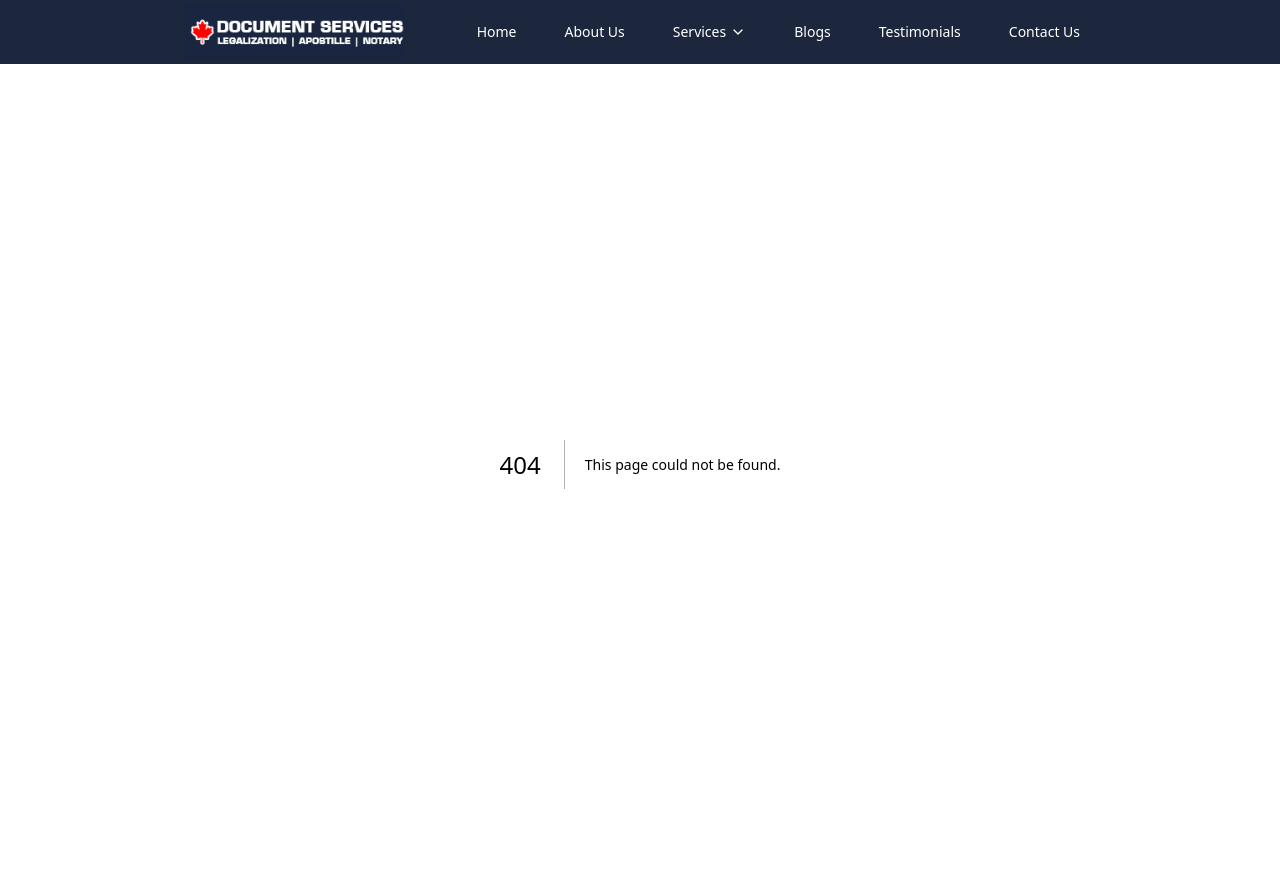
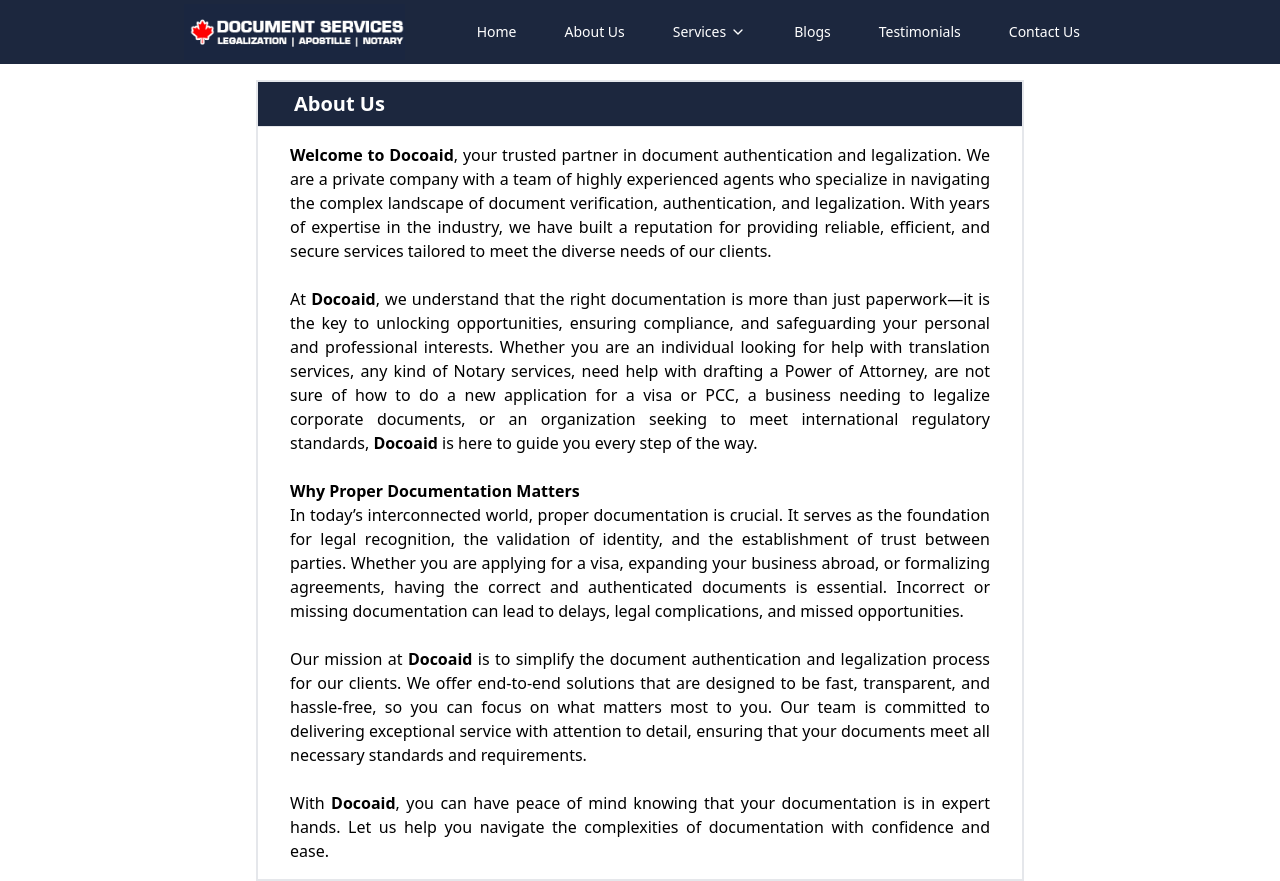
Before and after one commit to ksumesh431/passport-app, a Next.js app: page /passport-app/about in a window 1280 px wide. Before the commit this address had no page. Built offline with nearby package versions, Linux system fonts and the light colour scheme.

Commit message:
added workflow

```diff
--- /dev/null
+++ b/app/about/page.tsx
@@ -0,0 +1,30 @@
+import { Container } from "@/components/ui/container"
+
+const about = () => {
+  return (
+    <Container className="mt-4 min-w-[40vw] min-h-fit border-2 border-grey-500" style={{ paddingRight: 0, paddingLeft: 0 }}>
+      <header className="top-0 z-50 w-full border-b bg-custom-bg text-white min-h-[10%]">
+        <p className="text-left text-xl font-bold p-2 ml-7">About Us</p>
+      </header>
+      <p className="min-w-full min-h-[90%] text-justify px-8 pt-4 pb-4 text-m">
+        <b>Welcome to Docoaid</b>, your trusted partner in document authentication and legalization. We are a private company with a team of highly experienced agents who specialize in navigating the complex landscape of document verification, authentication, and legalization. With years of expertise in the industry, we have built a reputation for providing reliable, efficient, and secure services tailored to meet the diverse needs of our clients.
+        <br></br>
+        <br></br>
+        At <b>Docoaid</b>, we understand that the right documentation is more than just paperwork—it is the key to unlocking opportunities, ensuring compliance, and safeguarding your personal and professional interests. Whether you are an individual looking for help with translation services, any kind of Notary services, need help with drafting a Power of Attorney, are not sure of how to do a new application for a visa or PCC, a business needing to legalize corporate documents, or an organization seeking to meet international regulatory standards, <b>Docoaid</b> is here to guide you every step of the way.
+        <br></br>
+        <br></br>
+        <b>Why Proper Documentation Matters</b>
+        <br></br>
+        In today’s interconnected world, proper documentation is crucial. It serves as the foundation for legal recognition, the validation of identity, and the establishment of trust between parties. Whether you are applying for a visa, expanding your business abroad, or formalizing agreements, having the correct and authenticated documents is essential. Incorrect or missing documentation can lead to delays, legal complications, and missed opportunities.
+        <br></br>
+        <br></br>
+        Our mission at <b>Docoaid</b> is to simplify the document authentication and legalization process for our clients. We offer end-to-end solutions that are designed to be fast, transparent, and hassle-free, so you can focus on what matters most to you. Our team is committed to delivering exceptional service with attention to detail, ensuring that your documents meet all necessary standards and requirements.
+        <br></br>
+        <br></br>
+        With <b>Docoaid</b>, you can have peace of mind knowing that your documentation is in expert hands. Let us help you navigate the complexities of documentation with confidence and ease.
+      </p>
+    </Container>
+  )
+}
+
+export default about
--- /dev/null
+++ b/app/contacts/page.tsx
@@ -0,0 +1,20 @@
+import { Container } from "@/components/ui/container"
+
+const contacts = () => {
+  return (
+    <Container className="mt-4 min-w-[40vw] min-h-fit border-2 border-grey-500" style={{ paddingRight: 0, paddingLeft: 0 }}>
+      <header className="top-0 z-50 w-full border-b bg-custom-bg text-white min-h-[10%]">
+        <p className="text-left text-xl font-bold p-2 ml-7">Contacts</p>
+      </header>
+      <div className="min-w-full min-h-[90%] text-justify px-8 pt-4 pb-4 text-l">
+        <p className="text-wrap break-all">
+          <b>DOCUMENT SERVICES – ONTARIO</b>
+        </p>
+        <p>Phone: 437-350-2555</p>
+        <p>Email: info@docoaid.com</p>
+      </div>
+    </Container>
+  )
+}
+
+export default contacts
--- a/components/header.tsx
+++ b/components/header.tsx
@@ -6,7 +6,7 @@ import Link from 'next/link';
 
 const navItems = [
     { name: "Home", href: `${basePath}` },
-    { name: "About Us", href: `${basePath}` },
+    { name: "About Us", href: `${basePath}/about` },
     {
         name: "Services",
         items: [
@@ -59,7 +59,7 @@ const navItems = [
 
     { name: "Blogs", href: `${basePath}` },
     { name: "Testimonials", href: `${basePath}` },
-    { name: "Contact Us", href: `${basePath}` },
+    { name: "Contact Us", href: `${basePath}/contacts` },
 ];
 
 const NavLink = ({ item, depth = 0, isMobile = false }) => {
```
